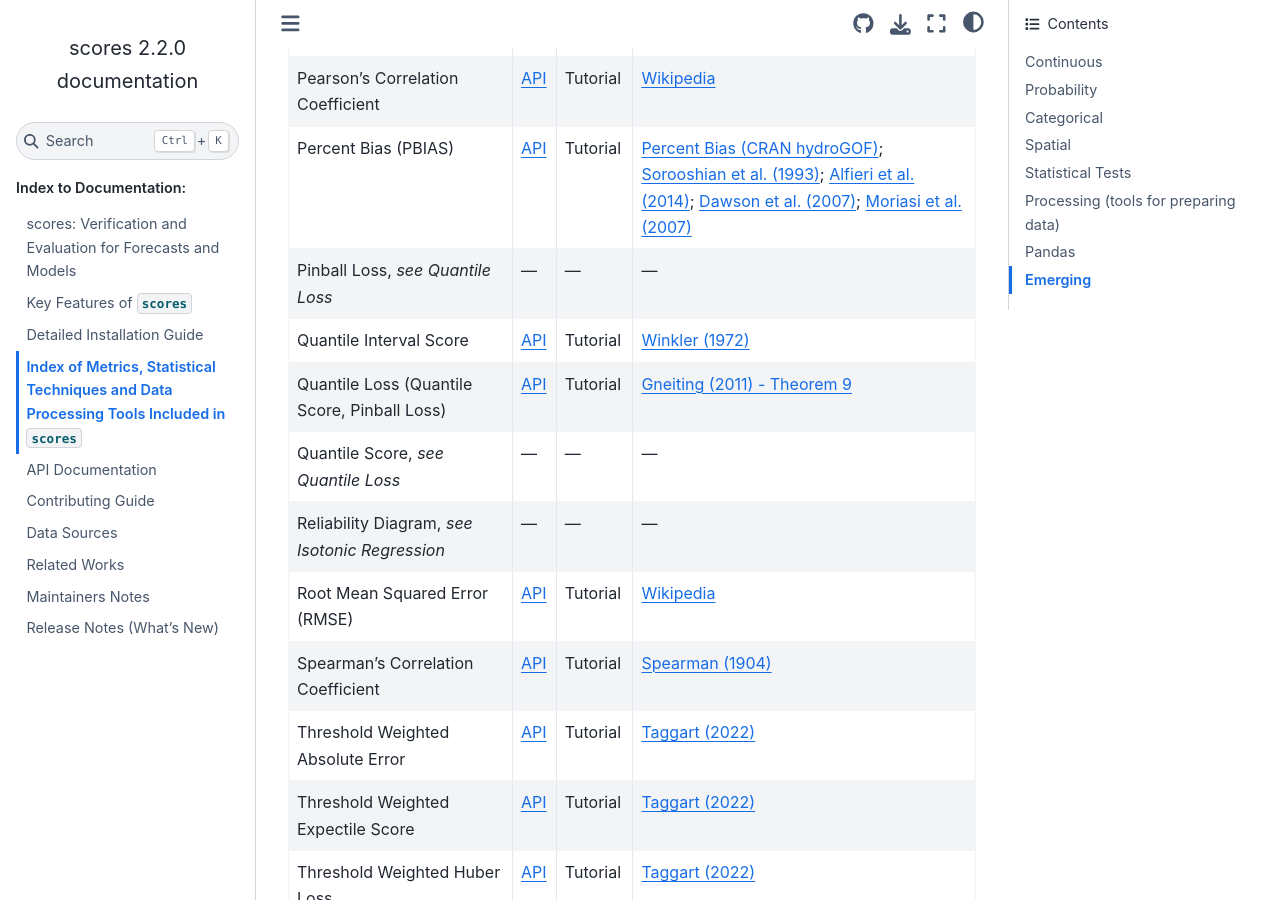
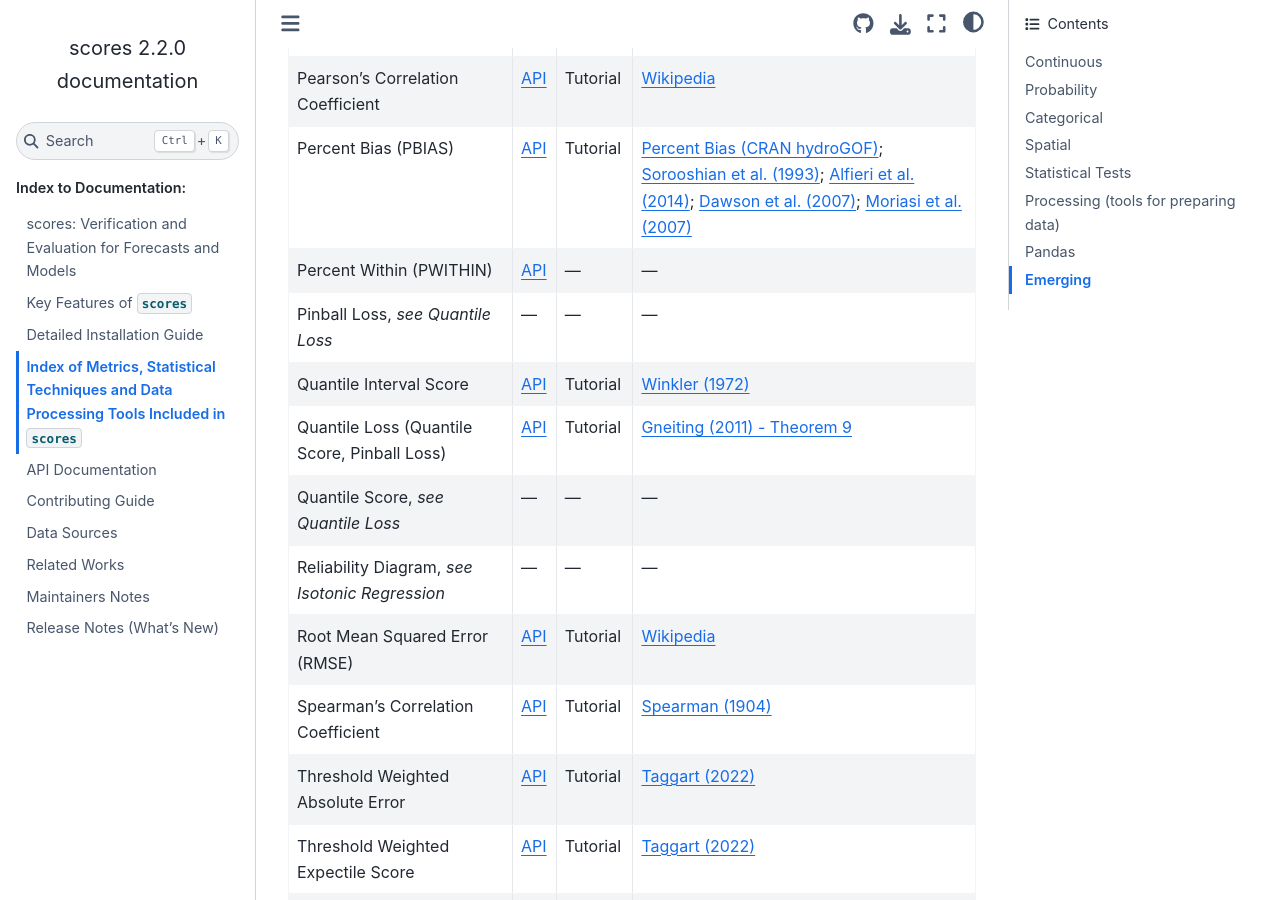
Before and after one commit to nci/scores, a Sphinx documentation site: the page built from docs/included.md, in a window 1280 px wide and 900 px high, scrolled down 1586 px. Built offline with Sphinx 7.4.7 and the Sphinx Book theme 1.1.4, drawn with Linux system fonts in a browser that asks for light colours; pages that are not in the unit, such as notebooks, are missing from menus.

Commit message:
A little bit more in the documentation

```diff
--- a/docs/included.md
+++ b/docs/included.md
@@ -113,6 +113,10 @@
   - [API](api.md#scores.continuous.pbias)
   - [Tutorial](project:./tutorials/Additive_and_multiplicative_bias.md)
   - [Percent Bias (CRAN hydroGOF)](https://search.r-project.org/CRAN/refmans/hydroGOF/html/pbias.html); [Sorooshian et al. (1993)](https://doi.org/10.1029/92WR02617); [Alfieri et al. (2014)](https://doi.org/10.1016/j.jhydrol.2014.06.035); [Dawson et al. (2007)](https://doi.org/10.1016/j.envsoft.2006.06.008); [Moriasi et al. (2007)](https://doi.org/10.13031/2013.23153)
+* - Percent Within (PWITHIN)
+  - [API](api.md#scores.continuous.pwithin)
+  - &mdash;
+  - &mdash;
 * - Pinball Loss, *see Quantile Loss*
   - &mdash;
   - &mdash;
```
